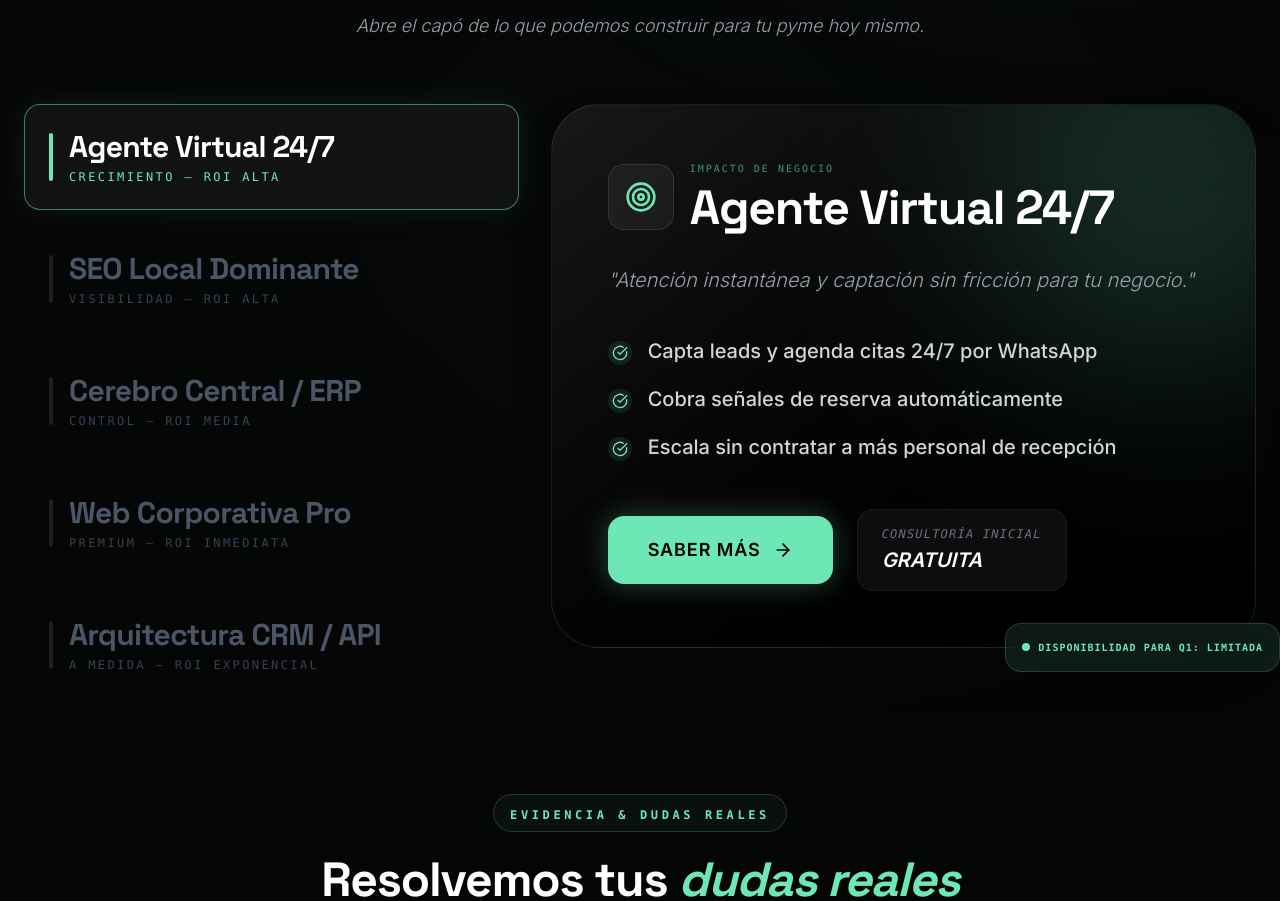
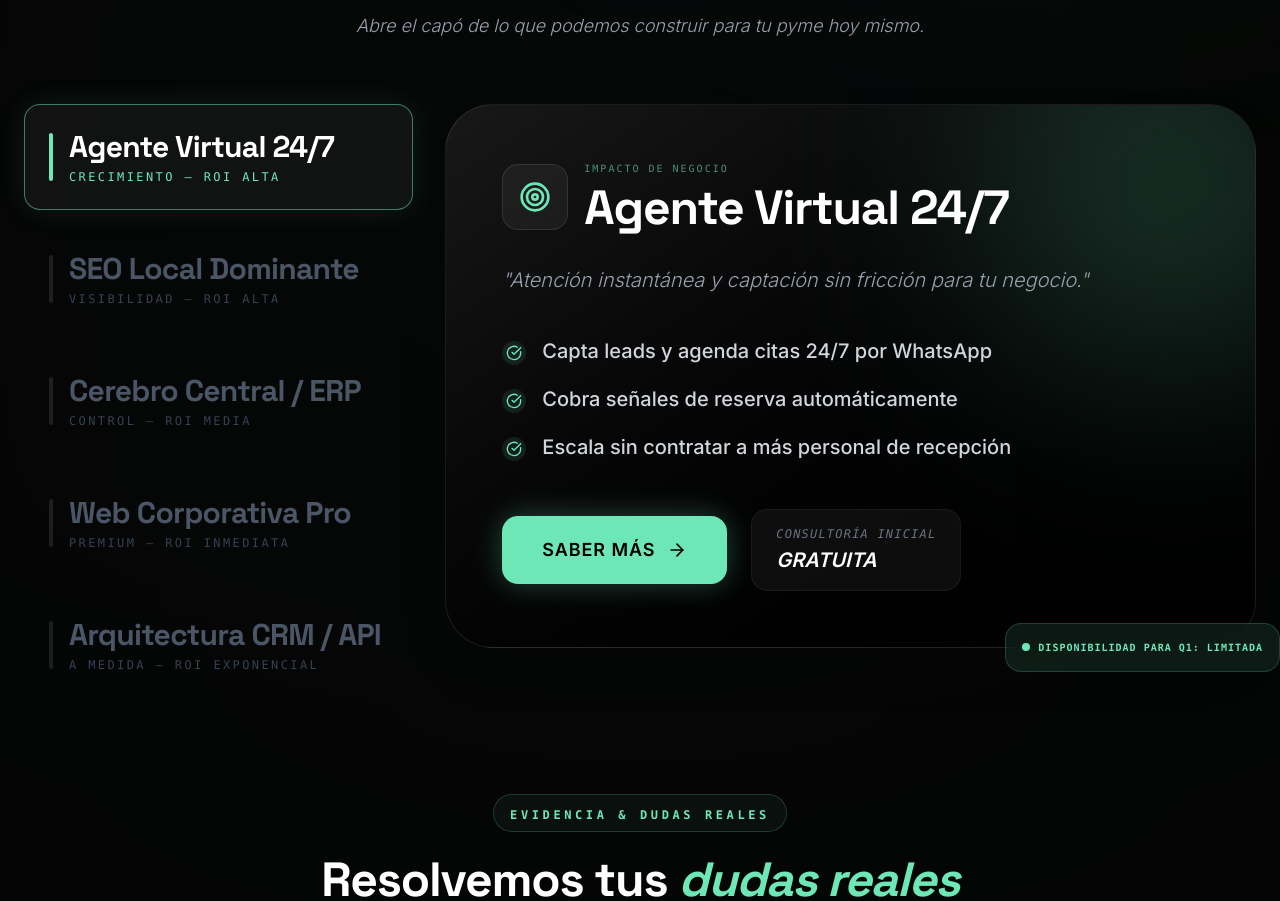
Before and after one commit to raff-liberty/PAGINA-WEB---RAFAEL-ALCALDE-MOLINA, a React (Vite) app: page / in a window 1280 px wide. Shown: the part 1839-2740 px from the top of the page. Built offline with nearby package versions, Linux system fonts and the light colour scheme; no server answers; the database is empty.

Commit message:
Adjust desktop layout to reduce left spacing (4/8 grid split)

```diff
--- a/src/pages/Home.jsx
+++ b/src/pages/Home.jsx
@@ -540,7 +540,7 @@ const Home = () => {
 
                             <div className="max-w-7xl mx-auto grid lg:grid-cols-12 gap-8 items-start min-h-[500px]">
                                 {/* LEFT MENU: TITLES */}
-                                <div className="lg:col-span-5 space-y-4">
+                                <div className="lg:col-span-4 space-y-4">
                                     {filteredSolutions.map((area, idx) => (
                                         <button
                                             key={area.title}
@@ -580,7 +580,7 @@ const Home = () => {
                                 </div>
 
                                 {/* RIGHT: RICH PREVIEW CARD */}
-                                <div className="lg:col-span-7 relative" ref={solutionPreviewRef}>
+                                <div className="lg:col-span-8 relative" ref={solutionPreviewRef}>
                                     <AnimatePresence mode="wait">
                                         <motion.div
                                             key={selectedSolutionIndex}
```
